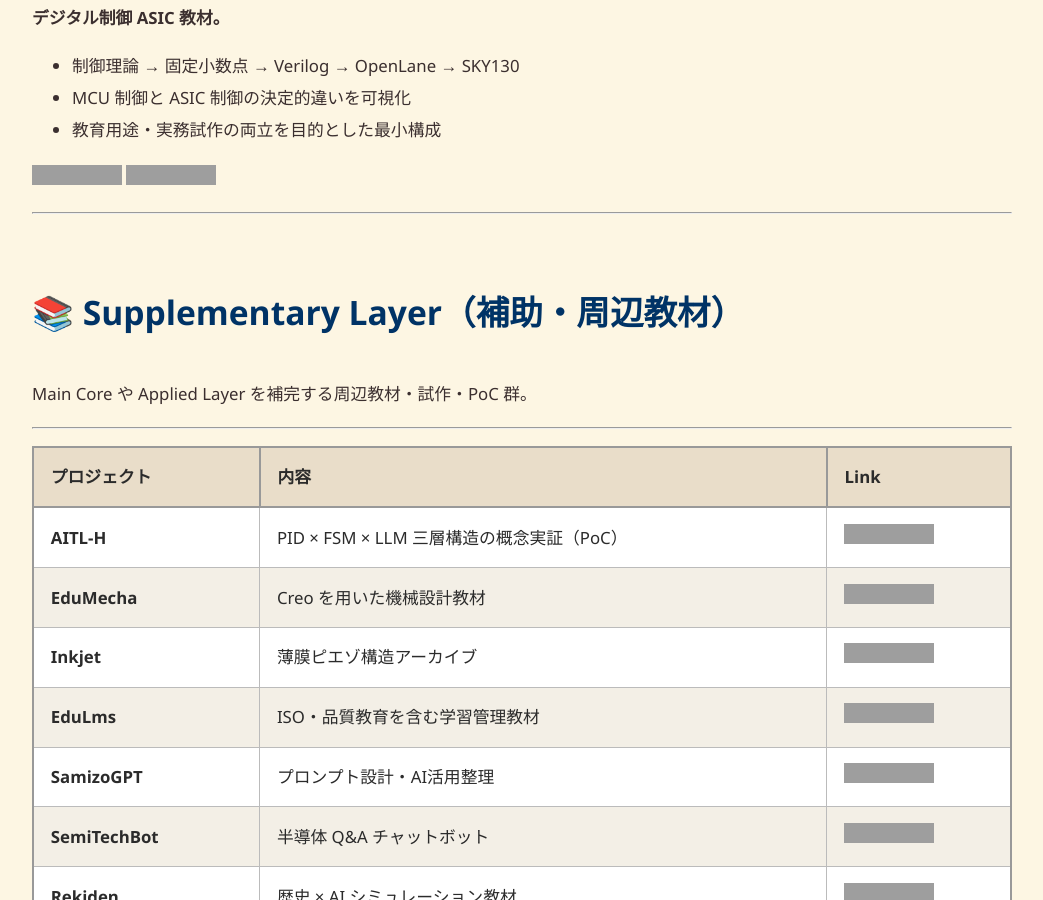
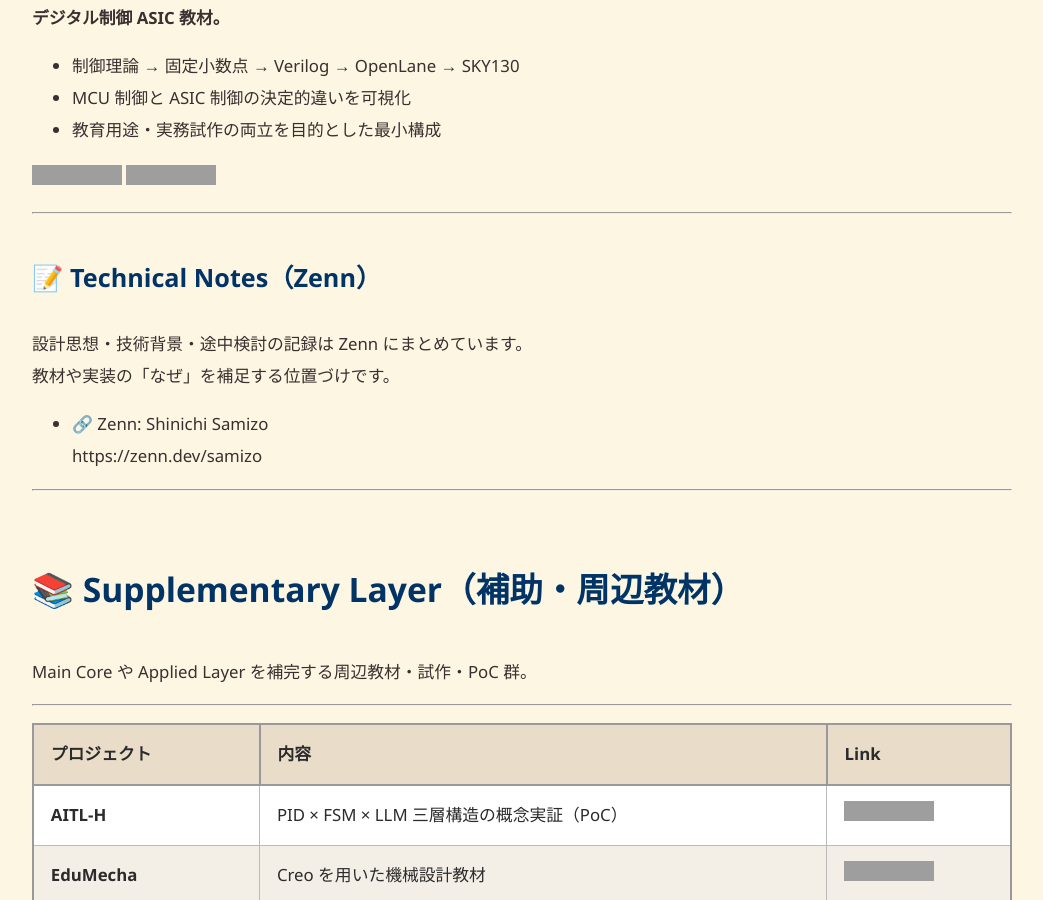
Before and after one commit to Samizo-AITL/Samizo-AITL.github.io, a Jekyll site: the page built from index.md, in a window 1280 px wide and 900 px high, scrolled down 3724 px, cut to the strip 0-900 px from the top of the window. Shown: the whole strip, without its empty margins (118-1161 px from the left). Built offline with Jekyll 4.4.1, drawn with Linux system fonts in a browser that asks for light colours; grey boxes are pictures that could not be loaded.

Commit message:
Update index.md

```diff
--- a/index.md
+++ b/index.md
@@ -136,6 +136,16 @@
 
 ---
 
+## 📝 Technical Notes（Zenn）
+
+設計思想・技術背景・途中検討の記録は Zenn にまとめています。
+教材や実装の「なぜ」を補足する位置づけです。
+
+- 🔗 Zenn: Shinichi Samizo
+  https://zenn.dev/samizo
+
+---
+
 # 📚 Supplementary Layer（補助・周辺教材）
 Main Core や Applied Layer を補完する周辺教材・試作・PoC 群。
 
```
